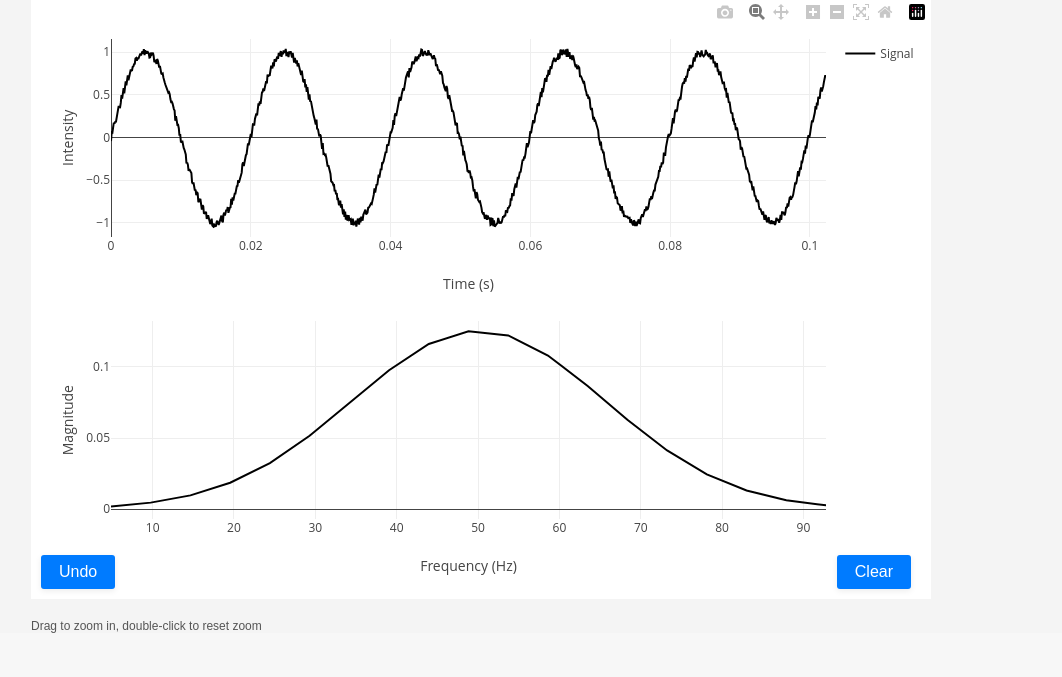
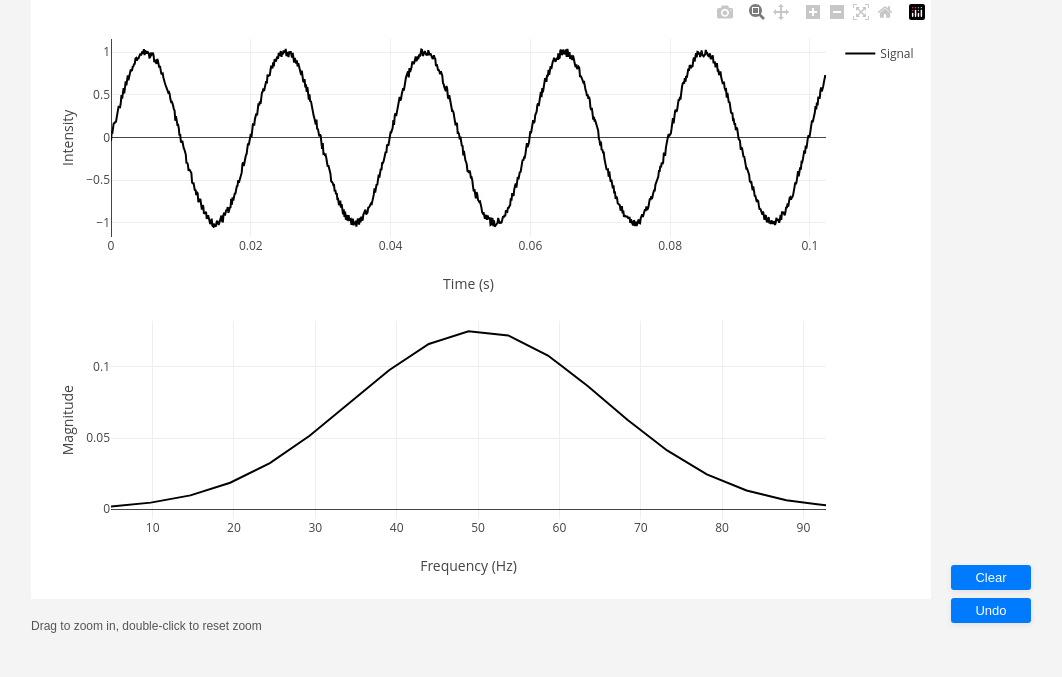
Before and after one commit to thacien20/work_proj, a Flask app: page / in a window 1280 px wide. Shown: the part 423-1100 px from the top of the page, without its empty margins (199-1261 px from the left). Before the commit the page ends 1056 px from the top, so only its background shows below. Run offline with Flask 3, Linux system fonts and the light colour scheme; some libraries are stand-ins or nearby versions.

Commit message:
better tweaks

```diff
--- a/static/css/styles.css
+++ b/static/css/styles.css
@@ -67,9 +67,6 @@ form button:hover, form button:focus {
 
 .canvas-container {
     position: relative;
-    width: 100%;
-    max-width: 800px;
-    height: 600px;
 }
 
 canvas {
@@ -207,41 +204,30 @@ canvas:not(:supported) + .canvas-fallback {
     display: flex;
 }
 
-.plot-clear-btn {
+.button-stack {
     position: absolute;
     bottom: 10px;
-    right: -80px; /* Increased from 10px to 20px for more spacing */
+    right: 10px;
+    display: flex;
+    flex-direction: column;
+    gap: 8px;
     z-index: 10;
+}
+
+.plot-clear-btn, .plot-undo-btn {
     background-color: #007bff;
     color: #fff;
     border: none;
     border-radius: 3px;
-    padding: 8px 18px;
-    font-size: 16px;
+    padding: 5px 12px;
+    font-size: 13px;
     cursor: pointer;
     box-shadow: 0 2px 6px rgba(0,0,0,0.08);
     transition: background 0.2s;
-}
-.plot-clear-btn:hover, .plot-clear-btn:focus {
-    background-color: #0056b3;
+    width: 80px;
 }
 
-.plot-undo-btn {
-    position: absolute;
-    bottom: 10px;
-    left: 0;
-    z-index: 10;
-    background-color: #007bff;
-    color: #fff;
-    border: none;
-    border-radius: 3px;
-    padding: 8px 18px;
-    font-size: 16px;
-    cursor: pointer;
-    box-shadow: 0 2px 6px rgba(0,0,0,0.08);
-    transition: background 0.2s;
-    margin-left: 10px;
-}
+.plot-clear-btn:hover, .plot-clear-btn:focus,
 .plot-undo-btn:hover, .plot-undo-btn:focus {
     background-color: #0056b3;
 }
--- a/templates/index.html
+++ b/templates/index.html
@@ -98,8 +98,10 @@
                 <div id="plot" style="width:900px;height:600px;"></div>
                 <div id="custom-legend"></div>
                 <p class="zoom-instructions">Drag to zoom in, double-click to reset zoom</p>
-                <button type="button" id="clearBtn" class="plot-clear-btn">Clear</button>
-                <button type="button" id="undo-btn" class="plot-undo-btn">Undo</button>
+                <div class="button-stack">
+                    <button type="button" id="clearBtn" class="plot-clear-btn">Clear</button>
+                    <button type="button" id="undo-btn" class="plot-undo-btn">Undo</button>
+                </div>
             </div>
         </section>
     </main>
```
